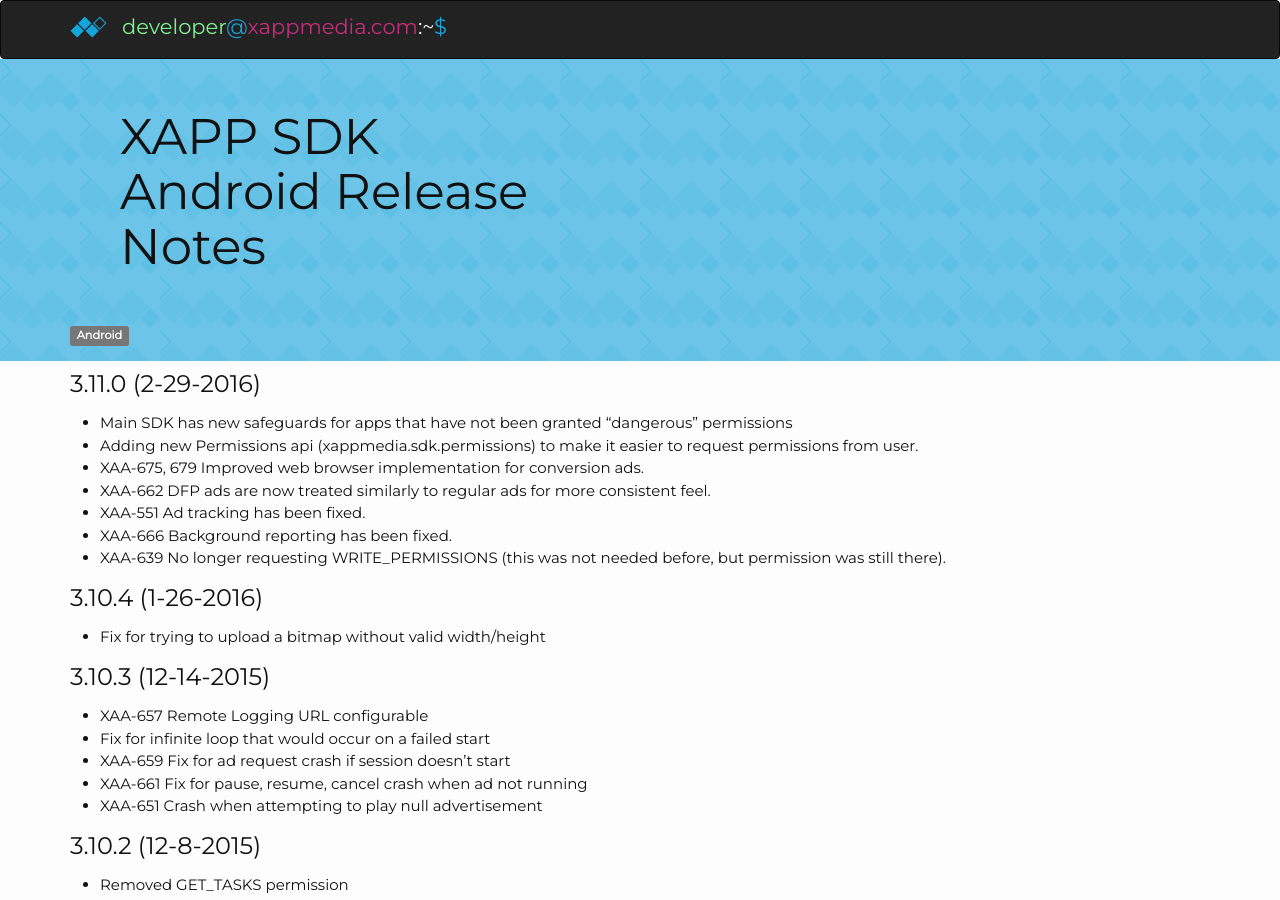
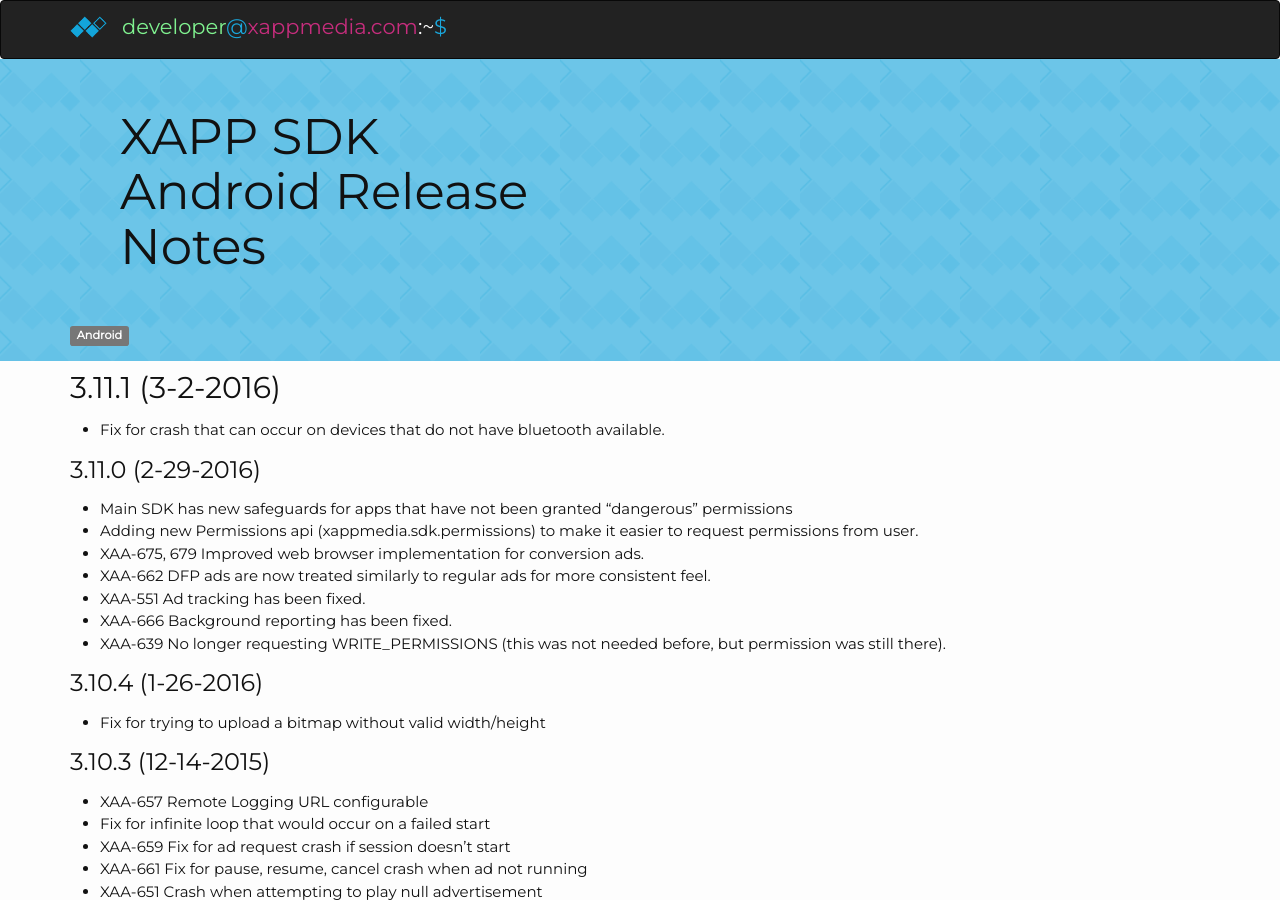
Before and after one commit to chrsdietz/Documentation, a Jekyll site: the page built from _android/release-notes.markdown, in a window 1280 px wide and 900 px high. Built offline with Jekyll 4.4.1, drawn with Linux system fonts in a browser that asks for light colours; nearby versions of some CDN libraries; library files that are not in the unit come from our copies; Markdown is read by kramdown in place of the engine named in the settings; comment, search, counter and statistics services are not loaded.

Commit message:
changelog and version

```diff
--- a/_android/quick-start.markdown
+++ b/_android/quick-start.markdown
@@ -19,7 +19,7 @@
 }
 
 dependencies {
-    compile ('com.xappmedia:xapp-ads:3.11.0@aar') {
+    compile ('com.xappmedia:xapp-ads:3.11.1@aar') {
      transitive = true
     }
 }
--- a/_android/release-notes.markdown
+++ b/_android/release-notes.markdown
@@ -4,6 +4,10 @@
 categories:
   - Android
 ---
+
+## 3.11.1 (3-2-2016)
+
+ * Fix for crash that can occur on devices that do not have bluetooth available.
 
 ### 3.11.0 (2-29-2016)
 
```
